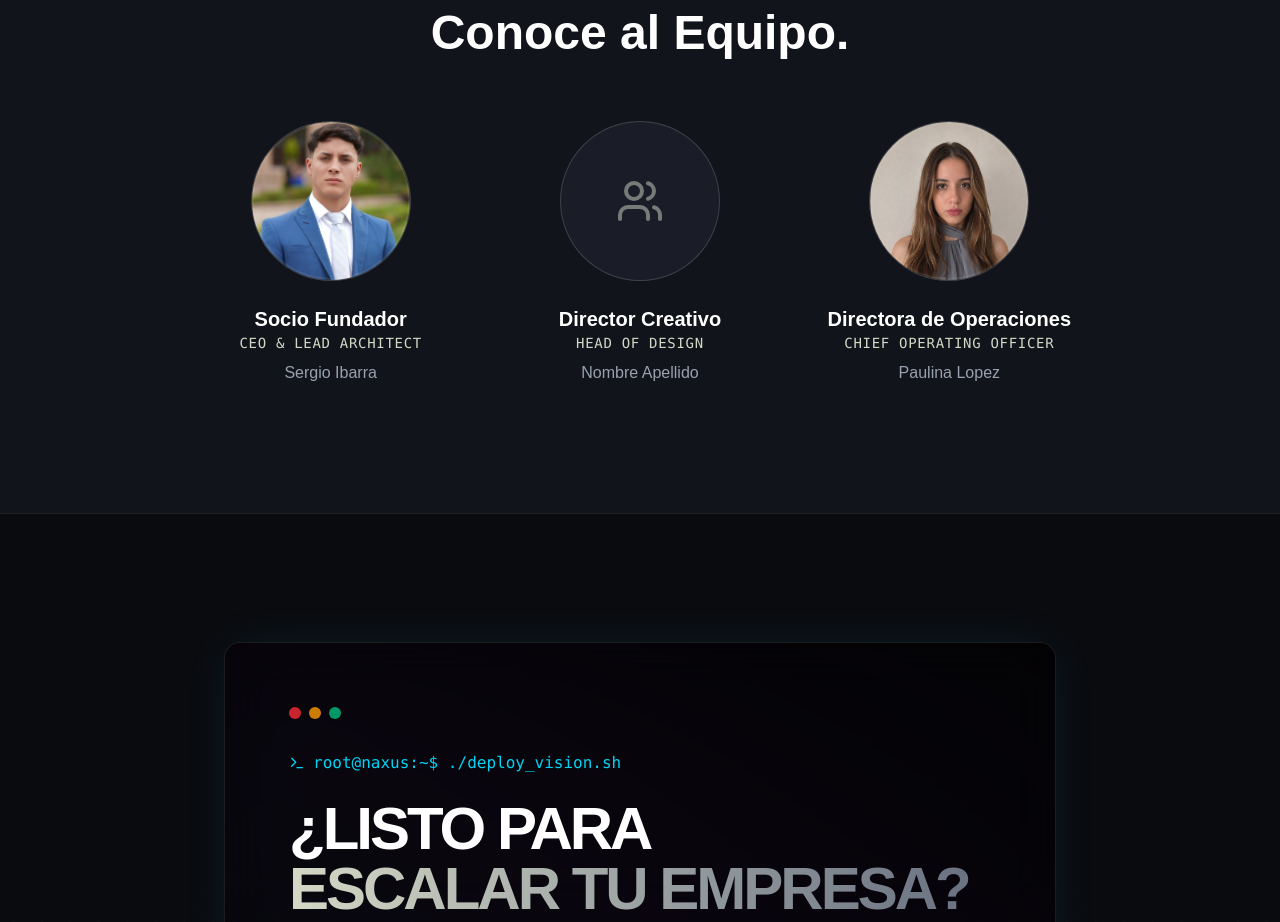
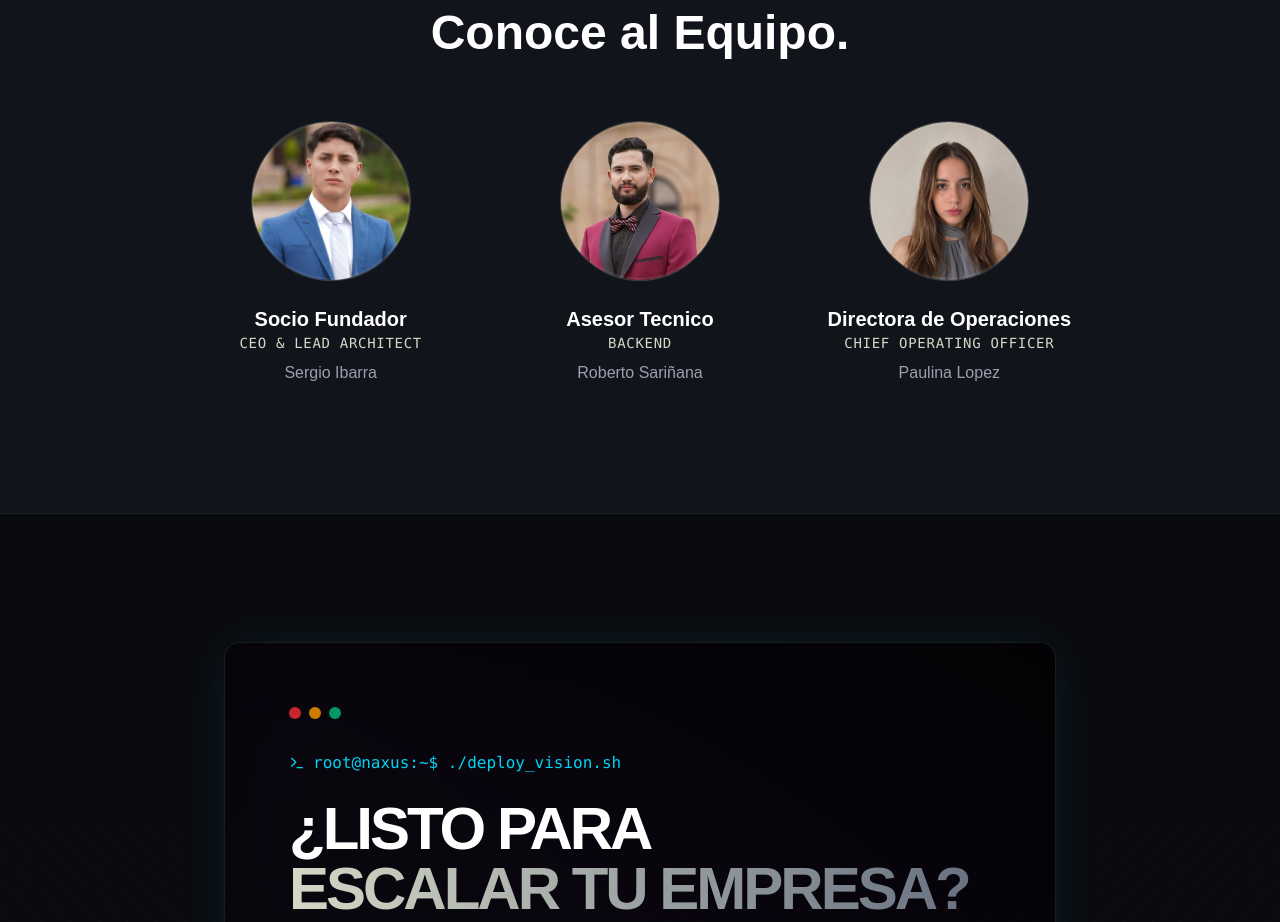
Before and after one commit to wintersoldier1501/naxus-web, a Next.js app: page / in a window 1280 px wide. Shown: the part 3204-4126 px from the top of the page. Built offline with nearby package versions, Linux system fonts and the light colour scheme.

Commit message:
Update team member Roberto Sariñana

```diff
--- a/src/app/page.tsx
+++ b/src/app/page.tsx
@@ -434,12 +434,13 @@ export default function Home() {
 
           {/* Team Member 2 */}
           <div className="flex flex-col items-center text-center group">
-            <div className="w-40 h-40 tech-border bg-[#1a1d27] rounded-full mb-6 flex items-center justify-center overflow-hidden">
-              <Users className="w-12 h-12 text-[#d4d8c5]/50 group-hover:scale-110 transition-transform" />
+            <div className="w-40 h-40 tech-border bg-[#1a1d27] rounded-full mb-6 flex items-center justify-center overflow-hidden relative">
+              <img src="/roberto.png" alt="Roberto Sariñana - Asesor Tecnico" className="w-full h-full object-cover group-hover:scale-110 transition-transform duration-500" />
+              <div className="absolute inset-0 border-2 border-[#d4d8c5]/10 rounded-full pointer-events-none group-hover:border-cyan-400/50 transition-colors"></div>
             </div>
-            <h4 className="text-xl font-bold">Director Creativo</h4>
-            <p className="text-[#d4d8c5] text-sm font-mono uppercase tracking-wider mb-2">Head of Design</p>
-            <span className="text-gray-400 font-light">Nombre Apellido</span>
+            <h4 className="text-xl font-bold">Asesor Tecnico</h4>
+            <p className="text-[#d4d8c5] text-sm font-mono uppercase tracking-wider mb-2">Backend</p>
+            <span className="text-gray-400 font-light">Roberto Sariñana</span>
           </div>
 
           {/* Team Member 3 */}
```
Also changed, not shown: public/roberto.png (added).
